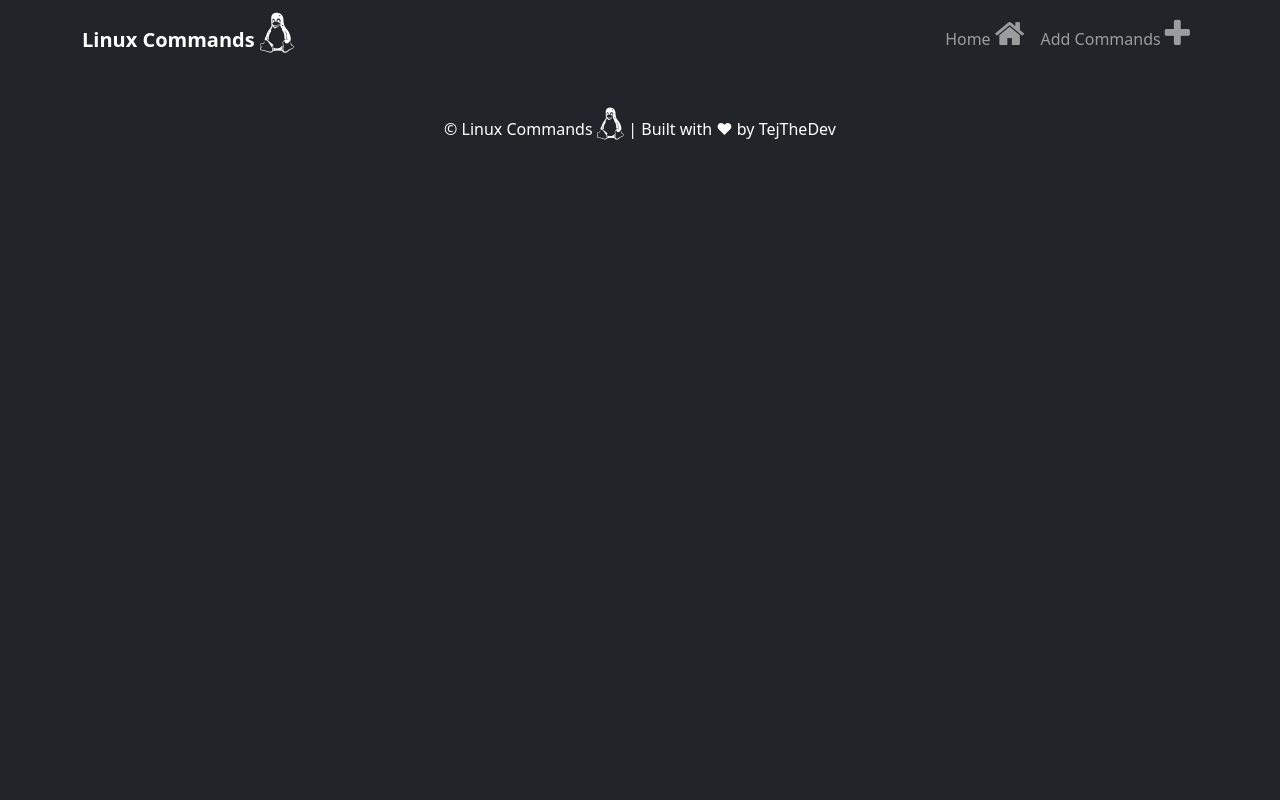
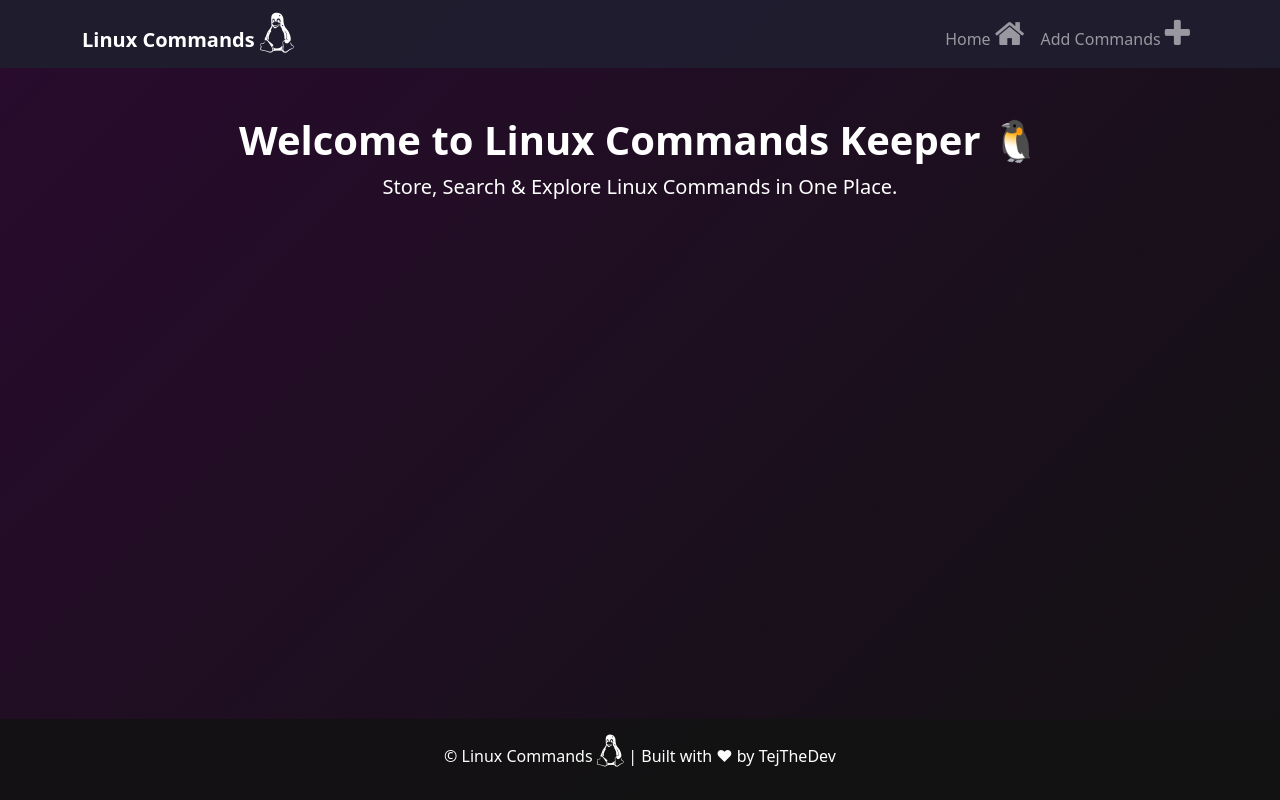
Before and after one commit to tejHacks/linux-commands-keeper, a PHP site: page / in a window 1280 px wide. Run offline with PHP 8.4, Linux system fonts and the light colour scheme.

Commit message:
Main changes

```diff
--- a/index.php
+++ b/index.php
@@ -7,21 +7,37 @@
     <link rel="stylesheet" href="assets/bootstrap-5.3.3/dist/css/bootstrap.min.css">
     <link rel="stylesheet" href="assets/font-awesome/css/font-awesome.min.css">
     <style>
-        body.dark-mode {
-            background-color: #121212;
+        /* Gradient Background */
+        body {
+            background: linear-gradient(135deg, #290B2EFF, #121212); /* Dark Purple to Deep Black */
             color: white;
+            min-height: 100vh;
+            display: flex;
+            flex-direction: column;
         }
-        .dark-mode .card {
-            background-color: #1e1e1e;
+
+        /* Navbar */
+        .navbar {
+            background: rgba(30, 30, 47, 0.9) !important; /* Slight Transparency */
+        }
+
+        /* Cards */
+        .card {
+            background-color: #222;
             color: white;
+            border: 1px solid rgba(255, 255, 255, 0.1);
         }
-        .dark-mode .navbar {
-            background-color: #333;
+
+        /* Footer */
+        footer {
+            background: rgba(18, 18, 18, 0.9); /* Dark Gray */
+            margin-top: auto;
         }
+
     </style>
 </head>
-<body class="bg-dark">
-<nav class="navbar navbar-expand-lg navbar-dark bg-dark">
+<body>
+    <nav class="navbar navbar-expand-lg navbar-dark">
         <div class="container">
             <a class="navbar-brand fw-bold" href="#">Linux Commands <i class="fa fa-2x fa-linux" aria-hidden="true"></i></a>
             <button class="navbar-toggler" type="button" data-bs-toggle="collapse" data-bs-target="#navbarNav">
@@ -30,26 +46,25 @@
             <div class="collapse navbar-collapse" id="navbarNav">
                 <ul class="navbar-nav ms-auto">
                     <li class="nav-item"><a class="nav-link" href="index.php">Home <i class="fa fa-2x fa-home" aria-hidden="true"></i></a></li>
-                    <li class="nav-item"><a class="nav-link" href="add_commands.php">Add Commands <i class="fa fa-2x fa-plus" aria-hidden="true"></i> </a></li>
-
+                    <li class="nav-item"><a class="nav-link" href="add_commands.php">Add Commands <i class="fa fa-2x fa-plus" aria-hidden="true"></i></a></li>
                 </ul>
             </div>
         </div>
     </nav>
 
+    <!-- Content Section -->
+    <div class="container text-center mt-5">
+        <h1 class="fw-bold">Welcome to Linux Commands Keeper 🐧</h1>
+        <p class="lead">Store, Search & Explore Linux Commands in One Place.</p>
+    </div>
 
-
-
-
-</body>
-
-<footer class="bg-dark text-white py-3 mt-4">
+    <!-- Footer -->
+    <footer class="text-white py-3">
         <div class="container text-center">
             <p>© Linux Commands <i class="fa fa-linux fa-2x" aria-hidden="true"></i> | Built with ❤ by TejTheDev</p>
         </div>
     </footer>
 
     <script src="assets/bootstrap-5.3.3/dist/js/bootstrap.bundle.min.js"></script>
-
-
+</body>
 </html>
```
